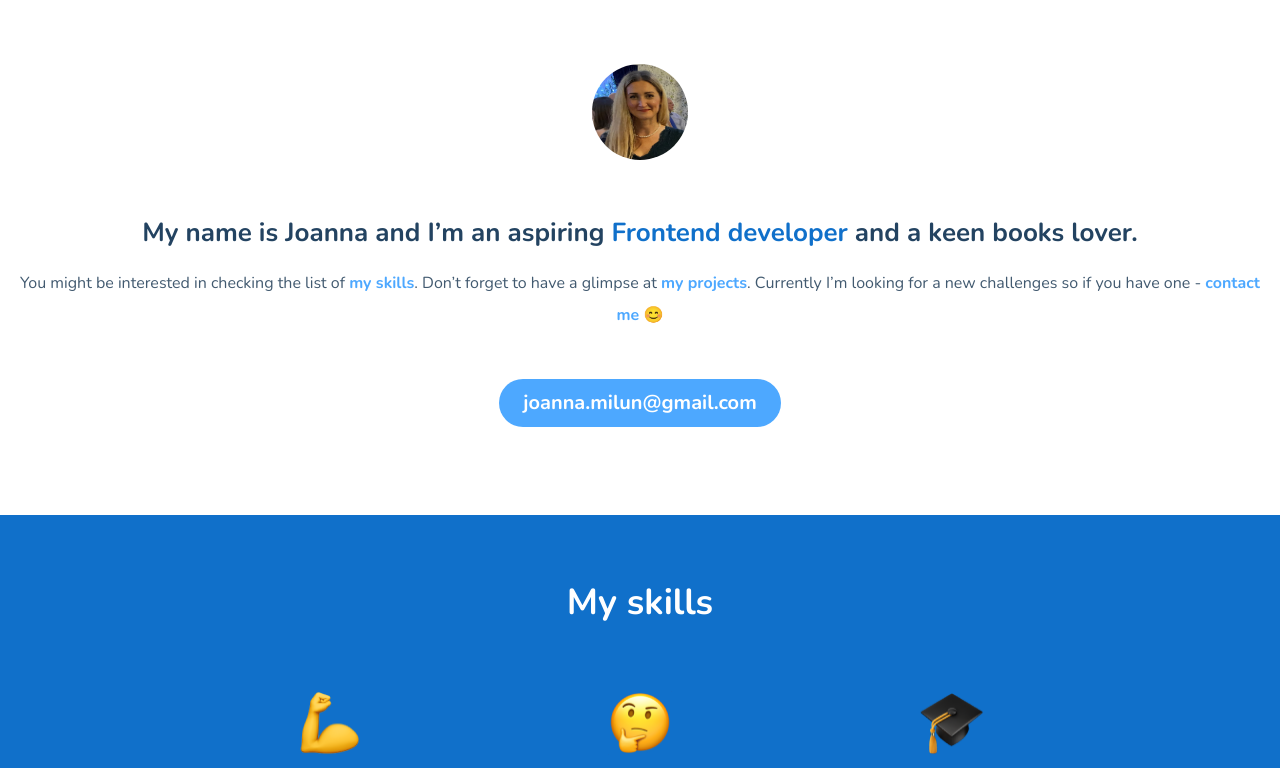
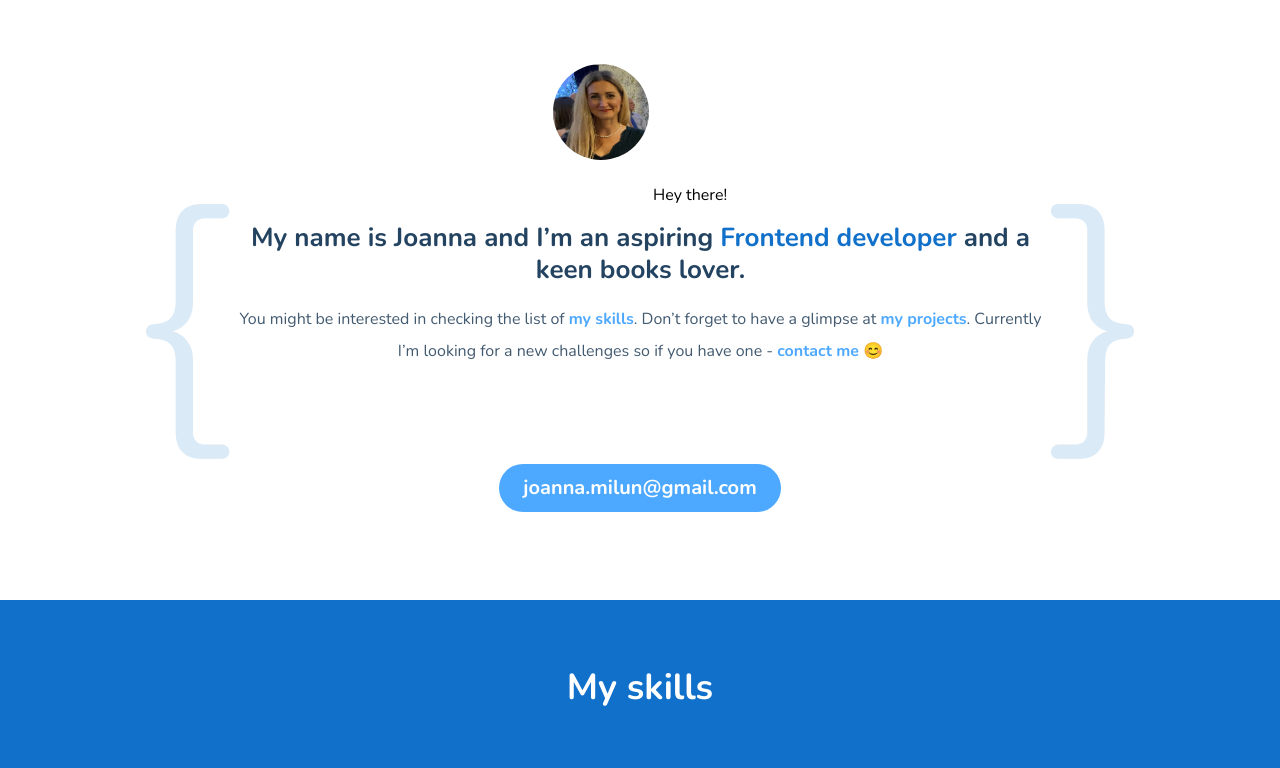
Before and after one commit to joannaMakarewicz/portfolio, a website built with webpack: page src/pages/index.html in a window 1280 px wide. Shown: the top 768 px of the page. Built offline with nearby package versions, Linux system fonts and the light colour scheme; no server answers.

Commit message:
header icons added

```diff
--- a/src/pages/index.html
+++ b/src/pages/index.html
@@ -25,11 +25,16 @@
   <body>
     <header class="header">
       <section class="header__main">
+        <div class="header__hello">
         <img
           class="header__photo"
           src="../assets/img/joanna-makarewicz.jpg"
           alt="Joanna Makarewicz's photography"
         >
+        <span class="header__welcome">Hey there!</span>
+        </div>
+        <article class="header__summary">
+         <div>
         <h1 class="header__heading">
           My name is Joanna and I’m an aspiring
           <span class="header__special">Frontend developer</span> and a keen
@@ -42,7 +47,9 @@
           Currently I’m looking for a new challenges so if you have one -
           <span class="header__special2">contact me </span>😊
         </p>
-        <a class="header__link" href="mailto:joanna.milun@gmail.com">joanna.milun@gmail.com</a>
+      </div>
+      </article>
+        <a class="header__link" href="mailto:joanna.milun@gmail.com?subject=Joanna Makarewicz - kontakt">joanna.milun@gmail.com</a>
       </section>
     </header>
     <main>
@@ -145,7 +152,7 @@
             ><img class="footer__contact" src="../assets/icons/FB.png"
           /></a>
         </div>
-        <a class="footer__link" href="mailto:joanna.milun@gmail.com">joanna.milun@gmail.com</a>
+        <a class="footer__link" href="mailto:joanna.milun@gmail.com?subject=Joanna Makarewicz - kontakt">joanna.milun@gmail.com</a>
       </article>
       </section>
     </footer>
--- a/src/scss/main.scss
+++ b/src/scss/main.scss
@@ -250,6 +250,11 @@ body {
   color: #808082;
 }
 
+.header {
+  display:flex;
+  justify-content:center;
+}
+
 .header__content {
   @include mobile-text();
   color: #425a70;
@@ -278,6 +283,7 @@ body {
   flex-direction: column;
   margin: 64px 16px 88px 16px;
   min-width: 288px;
+  max-width: 988px;
 }
 
 .header__photo {
@@ -405,6 +411,19 @@ body {
     column-gap: 24px;
   }
 
+  .header__summary {
+    display:flex;
+  }
+
+
+.header__summary::before {
+    content:url(../assets/icons/nawias-open.png);
+  }
+
+  .header__summary::after {
+    content:url(../assets/icons/nawias-close.png);
+  }
+
   .projects {
     display:flex;
     flex-direction:column;
```
